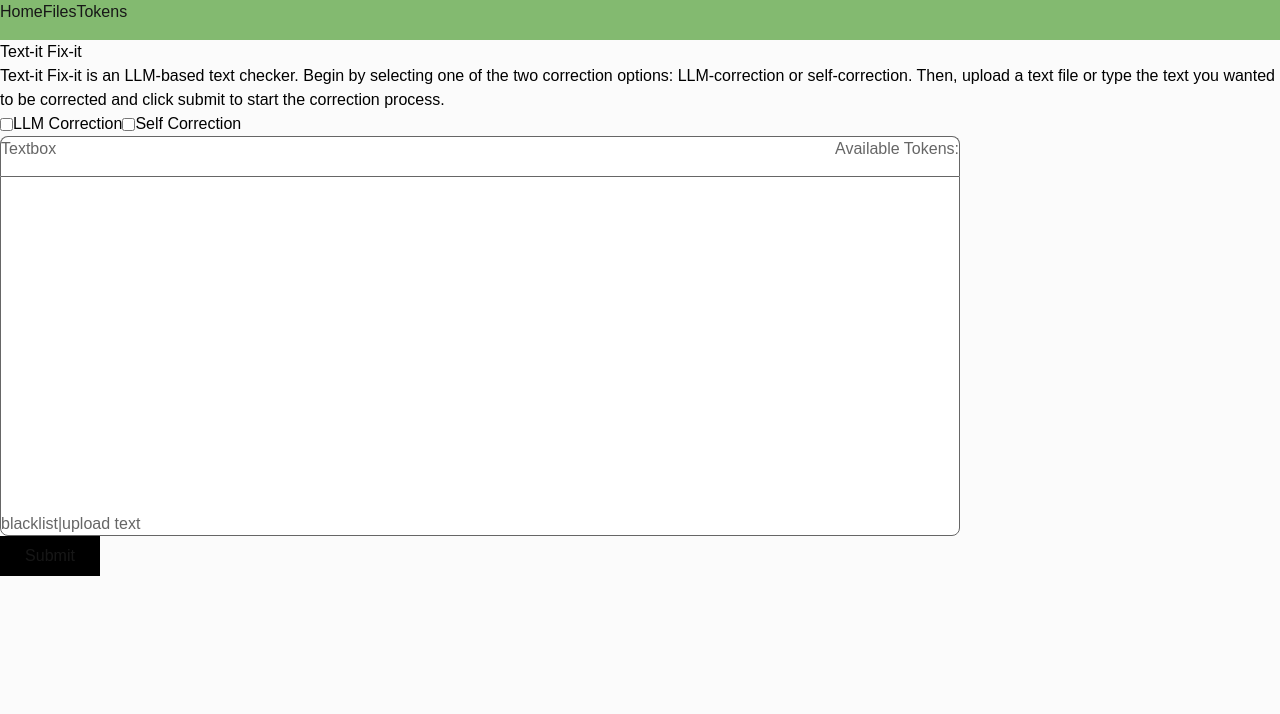
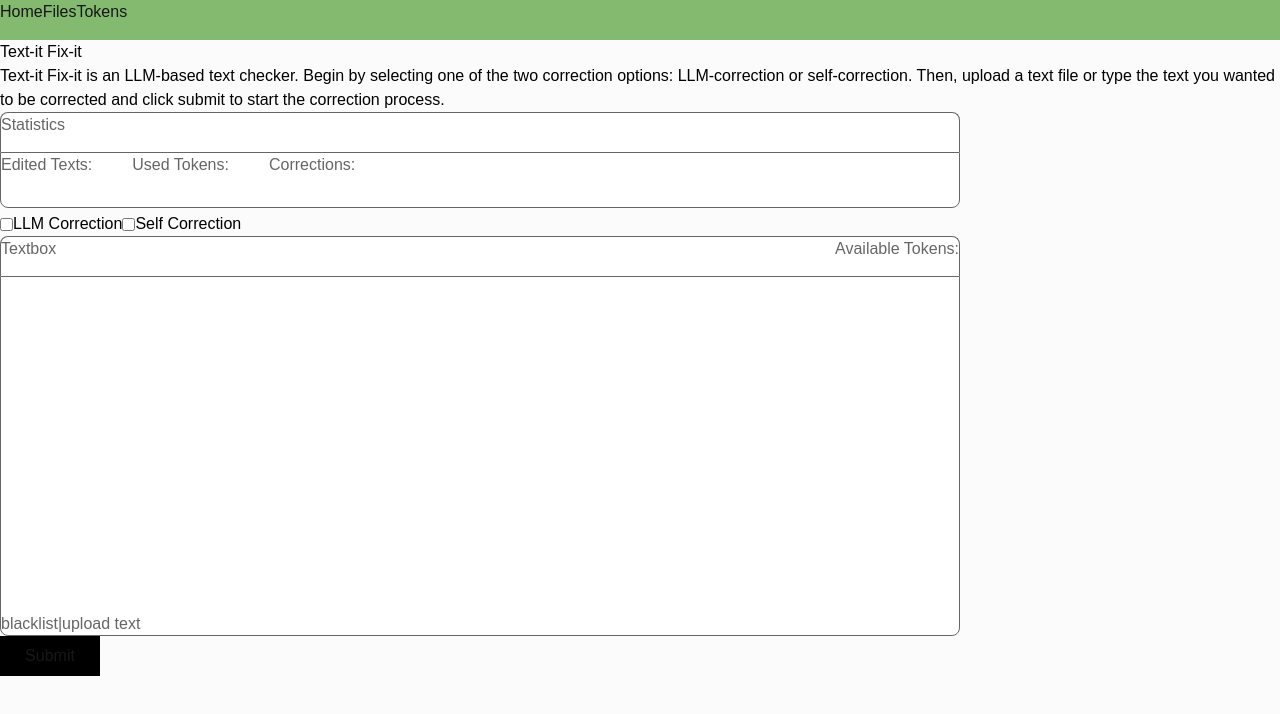
Before and after one commit to jdlu04/csc322, a Next.js app in the folder frontend/: page /paid in a window 1280 px wide. Shown: the top 714 px of the page. Built offline with nearby package versions, Linux system fonts and the light colour scheme.

Commit message:
paid home components

```diff
--- a/frontend/app/components/Statisics.jsx
+++ b/frontend/app/components/Statisics.jsx
@@ -2,10 +2,16 @@ import React from "react";
 
 export default function Statisics() {
   return (
-    <div className="h-1/2 w-3/4 pb-10 text-textGrey">
+    <div className="h-20 w-3/4 mb-5 text-textGrey">
       <div className="h-10 w-full border-l border-r border-t rounded-t-lg bg-white">
-        <p>Textbox</p>
+        <p>Statistics</p>
       </div>
+      <div className="h-14 w-full border rounded-b-lg bg-white inline-flex">
+        <p> Edited Texts: </p>
+        <p className="px-10"> Used Tokens: </p>
+        <p> Corrections: </p>
+      </div>
+
     </div>
   );
 }
--- a/frontend/app/paid/page.js
+++ b/frontend/app/paid/page.js
@@ -1,11 +1,13 @@
 import React from 'react'
 import CorrectionTextBox from '../components/CorrectionTextBox'
 import CorrectionCheckbox from '../components/CorrectionCheckbox'
+import Statisics from '../components/Statisics'
 export default function page() {
   return (
     <div className='w-screen h-screen bg-greyBG'>
         <h1 className='text-black'> Text-it Fix-it</h1>
         <p className='text-black'> Text-it Fix-it is an LLM-based text checker. Begin by selecting one of the two correction options: LLM-correction or self-correction. Then, upload a text file or type the text you wanted to be corrected and click submit to start the correction process. </p>
+        <Statisics/>
         <CorrectionCheckbox/>
         <CorrectionTextBox/>
         <button className='h-10 w-25 bg-black'>
```
